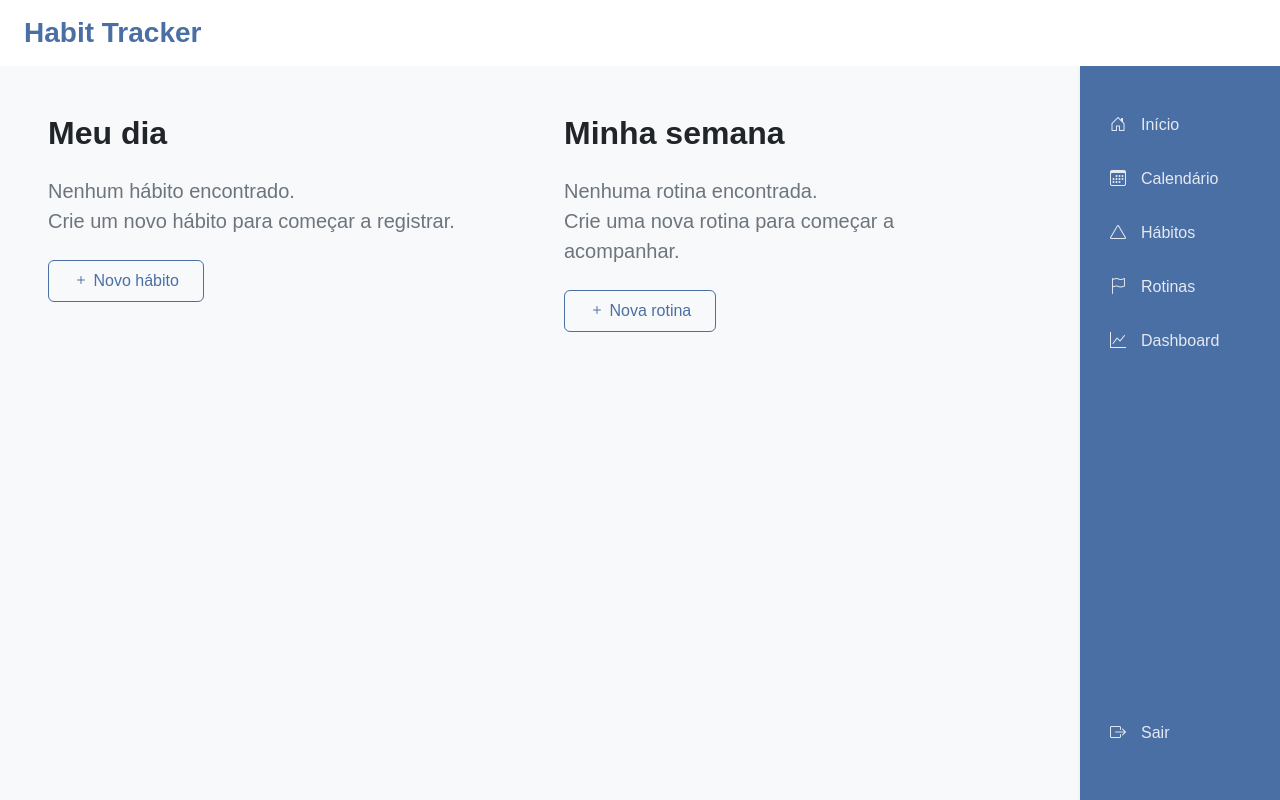
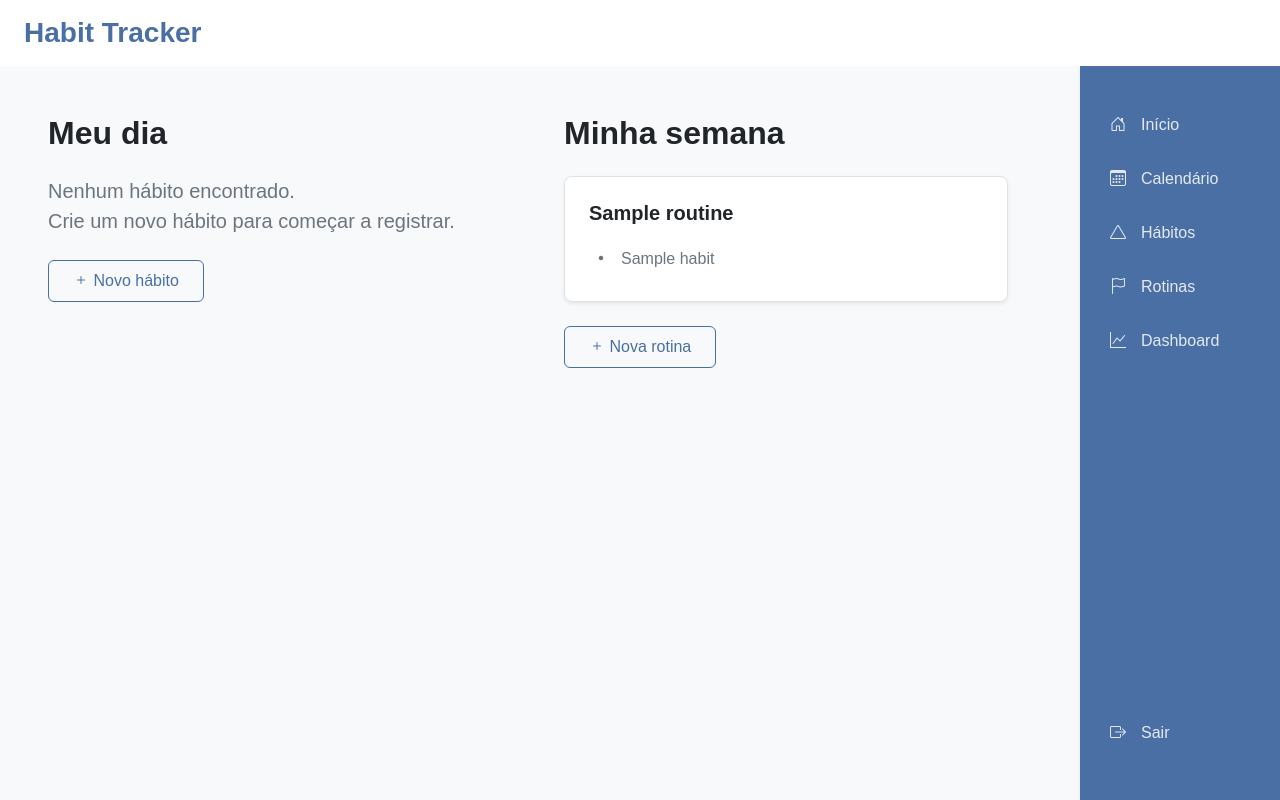
Before and after one commit to gabrielyoshioka/tracker-habitos, a Node server app: page / in a window 1280 px wide. Run offline with Node 20, Linux system fonts and the light colour scheme; the visitor is signed in with stand-in values (Sample User, id 1); tables that the repository leaves empty hold one stand-in row (values such as "Sample post"); some libraries are stand-ins or nearby versions.

Commit message:
feat: implementa criacao de rotinas e agrupamento N:N de habitos

```diff
--- a/controllers/dashboardController.js
+++ b/controllers/dashboardController.js
@@ -2,12 +2,11 @@ const db = require('../database/db');
 
 exports.renderizarDashboard = (req, res) => {
     const userId = req.session.userId;
-
     const dataAtual = new Date();
     const hoje = dataAtual.toLocaleDateString('en-CA');
     const diaSemanaStr = dataAtual.getDay().toString();
 
-    const sql = `
+    const sqlHabitos = `
         SELECT h.id, h.name, h.days_of_week,
                CASE WHEN t.id IS NOT NULL THEN 1 ELSE 0 END as is_completed
         FROM habits h
@@ -16,7 +15,7 @@ exports.renderizarDashboard = (req, res) => {
         ORDER BY is_completed ASC, h.id DESC
     `;
 
-    db.all(sql, [hoje, userId], (err, habitos) => {
+    db.all(sqlHabitos, [hoje, userId], (err, habitos) => {
         if (err) {
             console.error("Erro ao buscar hábitos:", err.message);
             habitos = [];
@@ -24,15 +23,50 @@ exports.renderizarDashboard = (req, res) => {
 
         const habitosDeHoje = habitos.filter(habito => {
             if (!habito.days_of_week) return true;
-
             const diasArray = habito.days_of_week.split(',');
             return diasArray.includes(diaSemanaStr);
         });
 
-        res.render('index', {
-            habitosHoje: habitosDeHoje,
-            rotinasSemana: [],
-            habitosExistentes: habitos
+        const sqlRotinas = `
+            SELECT r.id as routine_id, r.name as routine_name,
+                   h.id as habit_id, h.name as habit_name
+            FROM routines r
+            LEFT JOIN habits_routines hr ON r.id = hr.routine_id
+            LEFT JOIN habits h ON hr.habit_id = h.id
+            WHERE r.user_id = ?
+            ORDER BY r.id DESC
+        `;
+
+        db.all(sqlRotinas, [userId], (err, rows) => {
+            if (err) {
+                console.error("Erro ao buscar rotinas:", err.message);
+                rows = [];
+            }
+
+            const rotinasMap = {};
+            rows.forEach(row => {
+                if (!rotinasMap[row.routine_id]) {
+                    rotinasMap[row.routine_id] = {
+                        id: row.routine_id,
+                        name: row.routine_name,
+                        habitos: []
+                    };
+                }
+                if (row.habit_id) {
+                    rotinasMap[row.routine_id].habitos.push({
+                        id: row.habit_id,
+                        name: row.habit_name
+                    });
+                }
+            });
+
+            const rotinasSemana = Object.values(rotinasMap);
+
+            res.render('index', {
+                habitosHoje: habitosDeHoje,
+                rotinasSemana: rotinasSemana,
+                habitosExistentes: habitos
+            });
         });
     });
 };
--- a/index.js
+++ b/index.js
@@ -1,8 +1,10 @@
 const express = require('express');
 const session = require('express-session');
+
 const authRoutes = require('./routes/authRoutes');
 const dashboardRoutes = require('./routes/dashboardRoutes');
 const habitoRoutes = require('./routes/habitoRoutes');
+const rotinaRoutes = require('./routes/rotinaRoutes');
 
 const app = express();
 
@@ -20,6 +22,7 @@ app.use(session({
 app.use('/', authRoutes);
 app.use('/', dashboardRoutes);
 app.use('/', habitoRoutes);
+app.use('/', rotinaRoutes);
 
 app.listen(3000, () => {
     console.log('Acesse no navegador: http://localhost:3000');
--- a/views/index.ejs
+++ b/views/index.ejs
@@ -51,7 +51,32 @@
 
                     <div class="col-md-6">
                         <h2 class="fw-bold mb-4 text-dark">Minha semana</h2>
+
                         <% if (rotinasSemana && rotinasSemana.length > 0) { %>
+                            <div class="d-flex flex-column gap-3 pe-4">
+                                <% rotinasSemana.forEach(rotina => { %>
+                                    <div class="p-4 border rounded-3 bg-white shadow-sm">
+                                        <h5 class="fw-bold text-dark mb-3"><%= rotina.name %></h5>
+
+                                        <% if (rotina.habitos.length > 0) { %>
+                                            <ul class="list-unstyled mb-0 d-flex flex-column gap-2">
+                                                <% rotina.habitos.forEach(habito => { %>
+                                                    <li class="text-secondary d-flex align-items-center gap-2">
+                                                        <i class="bi bi-dot fs-4"></i> <%= habito.name %>
+                                                    </li>
+                                                <% }) %>
+                                            </ul>
+                                        <% } else { %>
+                                            <p class="text-muted small mb-0">Nenhum hábito associado a esta rotina.</p>
+                                        <% } %>
+                                    </div>
+                                <% }) %>
+                            </div>
+
+                            <button class="btn btn-outline-brand px-4 py-2 mt-4" data-bs-toggle="modal" data-bs-target="#modalRotina">
+                                <i class="bi bi-plus"></i> Nova rotina
+                            </button>
+
                         <% } else { %>
                             <div class="pe-4">
                                 <p class="text-secondary fs-5 mb-4">Nenhuma rotina encontrada.<br>Crie uma nova rotina para começar a acompanhar.</p>
--- a/views/partials/modalRotina.ejs
+++ b/views/partials/modalRotina.ejs
@@ -1,39 +1,40 @@
-<div class="modal fade" id="modalRotina" tabindex="-1" aria-hidden="true">
+<div class="modal fade" id="modalRotina" tabindex="-1" aria-labelledby="modalRotinaLabel" aria-hidden="true">
     <div class="modal-dialog modal-dialog-centered">
-        <div class="modal-content rounded-4 border-0 shadow">
-            <div class="modal-header border-0 pb-0">
-                <h5 class="modal-title fw-bold fs-4 text-dark">Nova rotina</h5>
+        <div class="modal-content border-0 shadow">
+            <div class="modal-header border-bottom-0 pb-0">
+                <h5 class="modal-title fw-bold" id="modalRotinaLabel">Criar Nova Rotina</h5>
                 <button type="button" class="btn-close" data-bs-dismiss="modal" aria-label="Close"></button>
             </div>
-            <div class="modal-body pt-3">
+
             <form action="/rotinas" method="POST">
+                <div class="modal-body py-4">
+
                     <div class="mb-4">
-                        <input type="text" name="name" class="form-control form-control-lg bg-light border-0" placeholder="Ex: Manhã Produtiva, Treino, Estudos" required>
+                        <label for="nomeRotina" class="form-label fw-medium">Nome da Rotina</label>
+                        <input type="text" class="form-control form-control-lg" id="nomeRotina" name="name" placeholder="Ex: Rotina Matinal, Treino..." required>
                     </div>
-                    <div class="mb-4">
-                        <label class="form-label fw-bold small text-muted mb-3">Incluir hábitos</label>
+
+                    <h6 class="fw-bold mb-3">Quais hábitos fazem parte dessa rotina?</h6>
+
+                    <div class="d-flex flex-column gap-2" style="max-height: 250px; overflow-y: auto;">
                         <% if (habitosExistentes && habitosExistentes.length > 0) { %>
-                            <div class="d-flex flex-column gap-2 pe-2" style="max-height: 180px; overflow-y: auto;">
                             <% habitosExistentes.forEach(habito => { %>
-                                    <label class="d-flex align-items-center gap-3 p-2 border rounded-3 bg-white" style="cursor: pointer;">
-                                        <input class="form-check-input flex-shrink-0 m-0" type="checkbox" name="habitos_associados" value="<%= habito.id %>">
-                                        <span class="text-dark fw-medium"><%= habito.name %></span>
+                                <label class="d-flex align-items-center gap-2 p-2 border rounded bg-light" style="cursor: pointer;">
+                                    <input class="form-check-input m-0" type="checkbox" name="habitos" value="<%= habito.id %>">
+                                    <span class="text-dark"><%= habito.name %></span>
                                 </label>
                             <% }) %>
-                            </div>
                         <% } else { %>
-                            <div class="p-3 bg-light rounded-3 text-center">
-                                <p class="text-secondary small mb-0">Você ainda não possui hábitos cadastrados para incluir.</p>
-                            </div>
+                            <p class="text-muted small">Você ainda não possui hábitos cadastrados. Crie hábitos primeiro.</p>
                         <% } %>
                     </div>
 
-                    <div class="d-flex gap-2 justify-content-end mt-4">
-                        <button type="button" class="btn btn-light fw-bold text-secondary" data-bs-dismiss="modal">Cancelar</button>
-                        <button type="submit" class="btn btn-brand fw-bold px-4">Salvar rotina</button>
+                </div>
+                <div class="modal-footer border-top-0 pt-0">
+                    <button type="button" class="btn btn-light" data-bs-dismiss="modal">Cancelar</button>
+                    <button type="submit" class="btn btn-primary px-4">Salvar Rotina</button>
                 </div>
             </form>
         </div>
     </div>
 </div>
-</div>
```
Also changed, not shown: controllers/rotinaController.js (added, +48 -0 lines), routes/rotinaRoutes.js (added, +8 -0 lines). Lines whose indentation alone changed are shown as unchanged.
